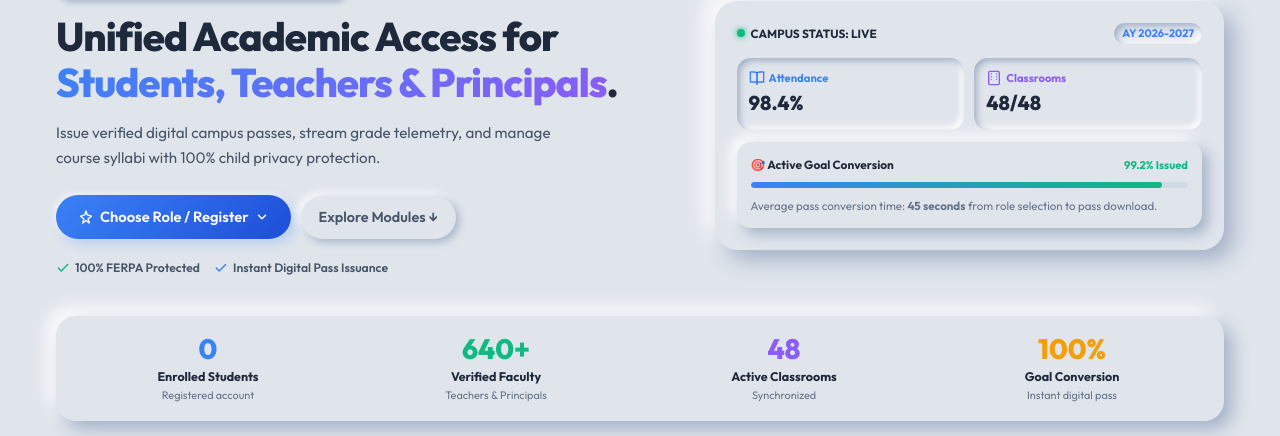
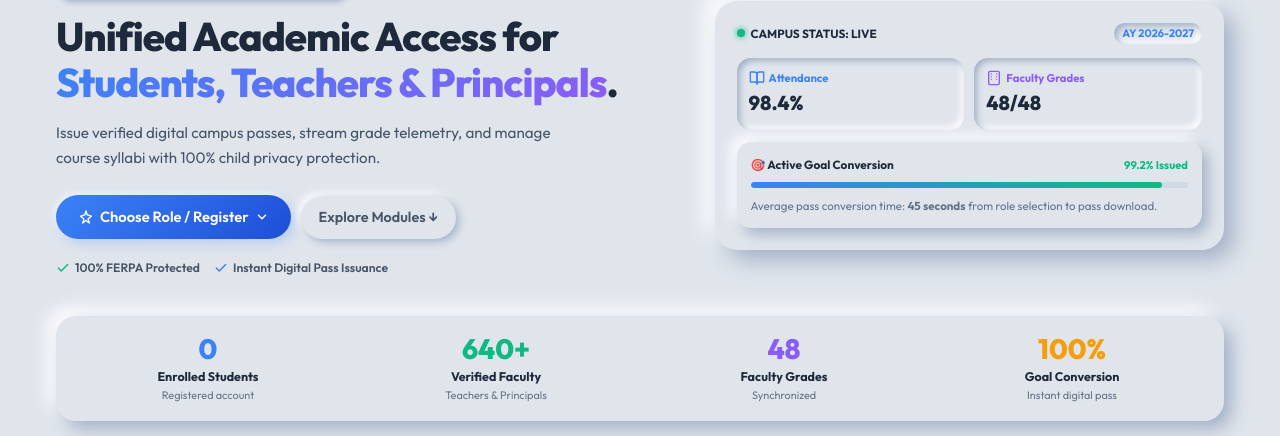
Before and after one commit to daniellasharpwaze-crypto/test-1, a Next.js app: page / in a window 1280 px wide. Shown: the part 126-562 px from the top of the page. Built offline with nearby package versions, Linux system fonts and the light colour scheme.

Commit message:
Update labels from Classrooms to Faculty Grades

```diff
--- a/app/page.tsx
+++ b/app/page.tsx
@@ -1470,7 +1470,7 @@ export default function Home() {
               </div>
 
               <div style={{ display: "grid", gridTemplateColumns: "1fr 1fr", gap: "10px", marginBottom: "12px" }}>
-                {[{ icon: <IconBookOpen size={16} />, label: "Attendance", val: "98.4%", color: "#3b82f6" }, { icon: <IconBuilding size={16} />, label: "Classrooms", val: "48/48", color: "#8b5cf6" }].map(s => (
+                {[{ icon: <IconBookOpen size={16} />, label: "Attendance", val: "98.4%", color: "#3b82f6" }, { icon: <IconBuilding size={16} />, label: "Faculty Grades", val: "48/48", color: "#8b5cf6" }].map(s => (
                   <div key={s.label} style={{ ...NEO_PRESSED, padding: "12px", borderRadius: "14px" }}>
                     <div style={{ display: "flex", alignItems: "center", gap: "4px", color: s.color, marginBottom: "2px" }}>
                       {s.icon}
@@ -1504,7 +1504,7 @@ export default function Home() {
       <ScrollReveal delay={0.1}>
         <section style={{ padding: "10px 1rem 32px", maxWidth: "1200px", margin: "0 auto" }}>
           <div className="stats-grid" style={{ display: "grid", gridTemplateColumns: "repeat(4,1fr)", gap: "12px", background: "#e0e5ec", borderRadius: "20px", boxShadow: "8px 8px 18px #a3b1c6, -8px -8px 18px #ffffff", padding: "18px 14px", textAlign: "center" }}>
-            {[{ end: enrolledCount, suffix: "", label: "Enrolled Students", sub: "Registered account", color: "#3b82f6" }, { end: 640, suffix: "+", label: "Verified Faculty", sub: "Teachers & Principals", color: "#10b981" }, { end: 48, suffix: "", label: "Active Classrooms", sub: "Synchronized", color: "#8b5cf6" }, { end: 100, suffix: "%", label: "Goal Conversion", sub: "Instant digital pass", color: "#f59e0b" }].map(s => (
+            {[{ end: enrolledCount, suffix: "", label: "Enrolled Students", sub: "Registered account", color: "#3b82f6" }, { end: 640, suffix: "+", label: "Verified Faculty", sub: "Teachers & Principals", color: "#10b981" }, { end: 48, suffix: "", label: "Faculty Grades", sub: "Synchronized", color: "#8b5cf6" }, { end: 100, suffix: "%", label: "Goal Conversion", sub: "Instant digital pass", color: "#f59e0b" }].map(s => (
               <div key={s.label}>
                 <div style={{ fontSize: "1.75rem", fontWeight: "800", color: s.color, lineHeight: "1.1" }}>
                   <Counter end={s.end} suffix={s.suffix} />
```
